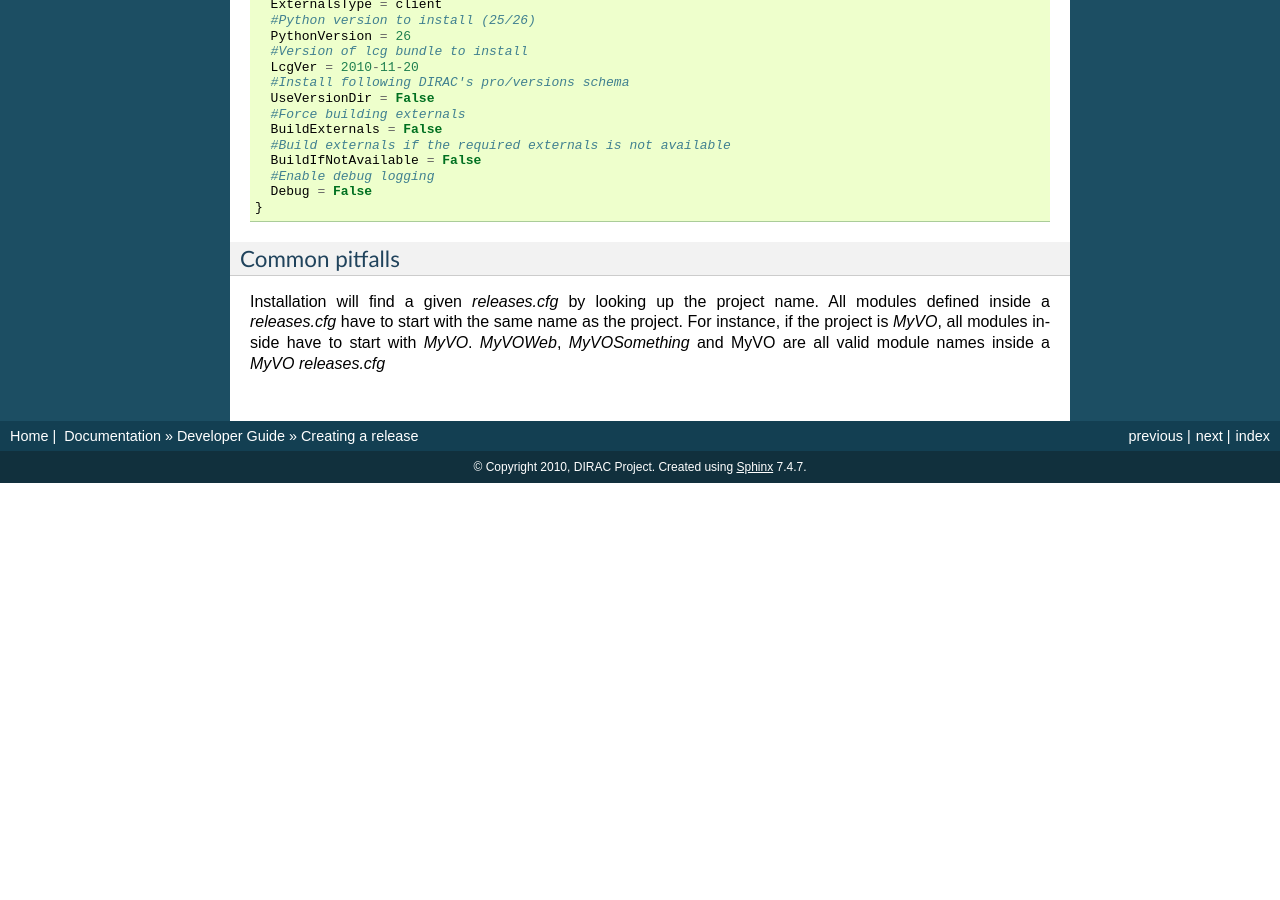
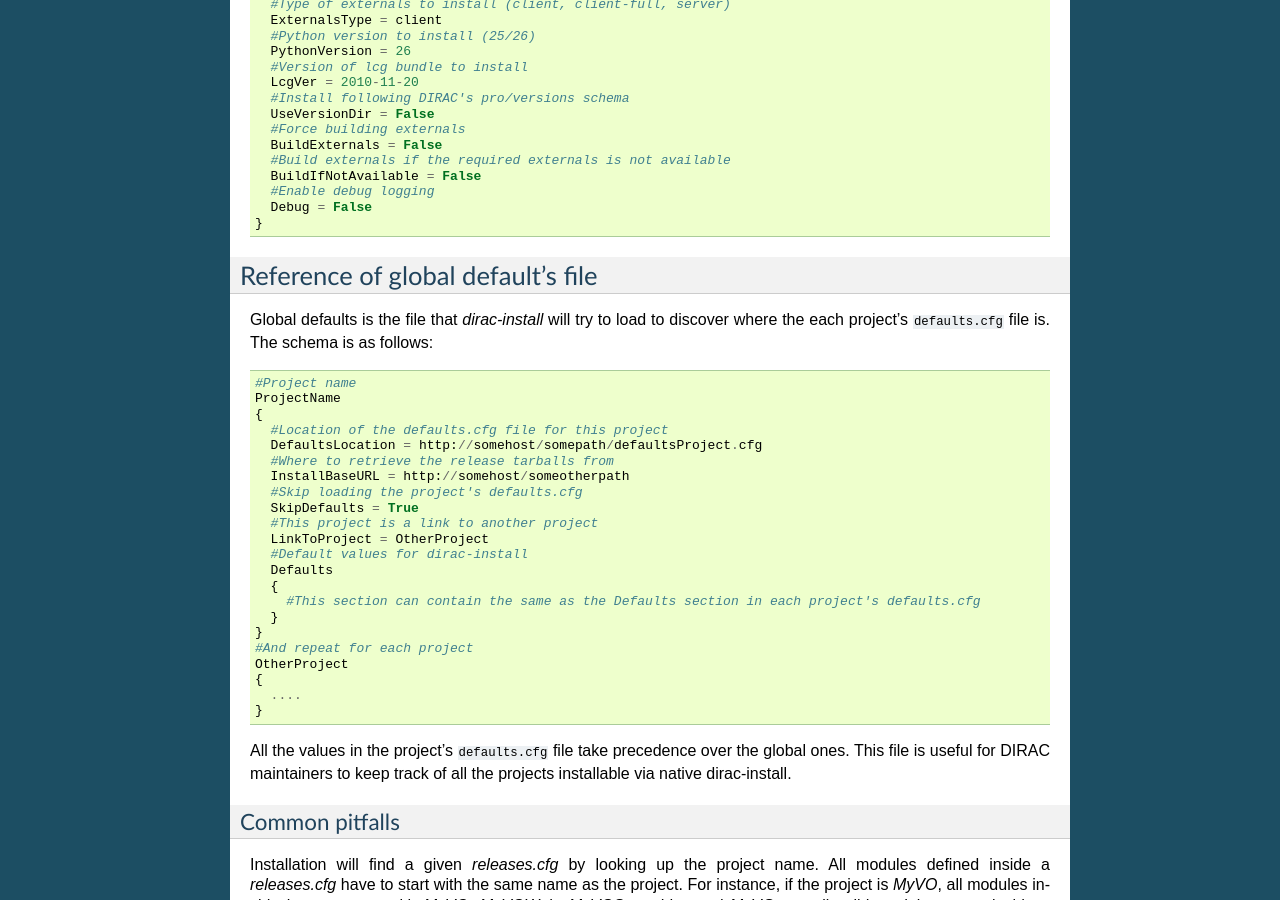
Before and after one commit to atsareg/DIRACDocs, a Sphinx documentation site: the page built from source/DeveloperGuide/ReleaseProcedure/index.rst, in a window 1280 px wide and 900 px high, scrolled down 4199 px. Built offline with Sphinx 7.4.7, drawn with Linux system fonts in a browser that asks for light colours; before the commit the page ends 4682 px from its top, so only the background shows below that; some of the changed text lies outside the part shown.

Commit message:
Added global defaults info
git-svn-id: https://dirac-grid.googlecode.com/svn/Docs/trunk/Docs/DIRAC@332 9d024332-2c92-11df-8474-0f70896a4c6b

```diff
--- a/source/DeveloperGuide/ReleaseProcedure/index.rst
+++ b/source/DeveloperGuide/ReleaseProcedure/index.rst
@@ -145,7 +145,8 @@
    {
      #(Optional) Contains a comma separated list of modules for this release and their version in format
      # *extName(:extVersion)? (, extName(:extVersion)?)** .
-     #If this option is not defined, modules defined in *DefaultExtensions* will be installed with the same version as the release.
+     #If this option is not defined, modules defined in *DefaultExtensions* will be installed
+     # with the same version as the release.
      Modules = MyExt:v1r2p1, MyExtExtra:v1r1p1
 
      #(Optional) Comma separated list of projects on which this project depends in format
@@ -161,9 +162,9 @@
    }
  }
 
------------------------------------
-Reference of *default.cfg*  schema
------------------------------------
+-----------------------------------------------
+Reference of a project's *default.cfg* schema
+-----------------------------------------------
 
 ::
 
@@ -201,6 +202,38 @@
  }
 
 
+------------------------------------
+Reference of global default's file
+------------------------------------
+
+Global defaults is the file that *dirac-install* will try to load to discover where the each project's ``defaults.cfg`` file is. The schema is as follows::
+
+ #Project name
+ ProjectName
+ {
+   #Location of the defaults.cfg file for this project
+   DefaultsLocation = http://somehost/somepath/defaultsProject.cfg
+   #Where to retrieve the release tarballs from
+   InstallBaseURL = http://somehost/someotherpath
+   #Skip loading the project's defaults.cfg
+   SkipDefaults = True
+   #This project is a link to another project
+   LinkToProject = OtherProject
+   #Default values for dirac-install
+   Defaults
+   {
+     #This section can contain the same as the Defaults section in each project's defaults.cfg
+   }
+ }
+ #And repeat for each project
+ OtherProject
+ {
+   ....
+ }
+
+
+All the values in the project's ``defaults.cfg`` file take precedence over the global ones. This file is useful for DIRAC maintainers to keep track of all the projects installable via native dirac-install.
+
 Common pitfalls
 ------------------
 
```
